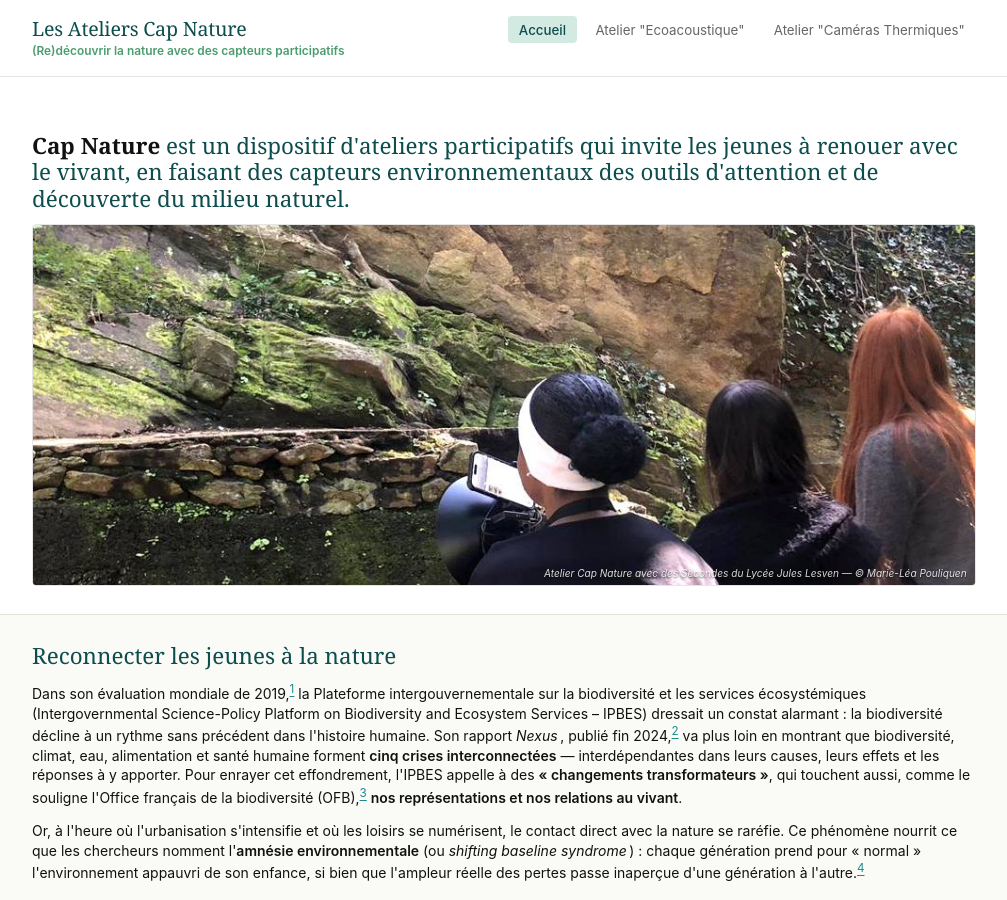
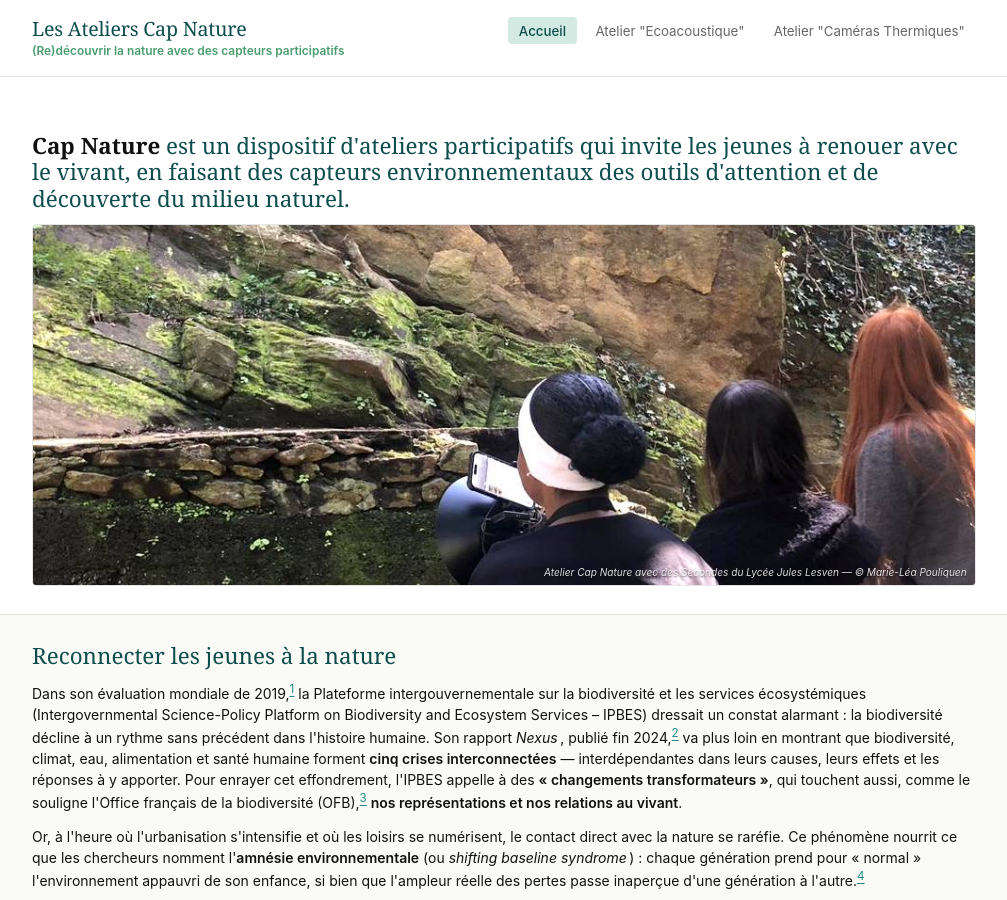
Before and after one commit to marieleapouliquen/wiki-cap-nature, a Jekyll site: the page built from index.md, in a window 1280 px wide and 900 px high. Shown: the whole window, without its empty margins (136-1143 px from the left). Built offline with Jekyll 4.4.1, drawn with Linux system fonts in a browser that asks for light colours.

Commit message:
Update main.css

```diff
--- a/assets/css/main.css
+++ b/assets/css/main.css
@@ -40,7 +40,7 @@
   --maxw:              1000px;  /* Largeur de page maximale stricte */
   --readw:             820px;  /* Largeur de ligne de lecture optimale */
   --text-base:         14px;
-  --line-height:       1.4;
+  --line-height:       1.5;
 }
 
 
```
